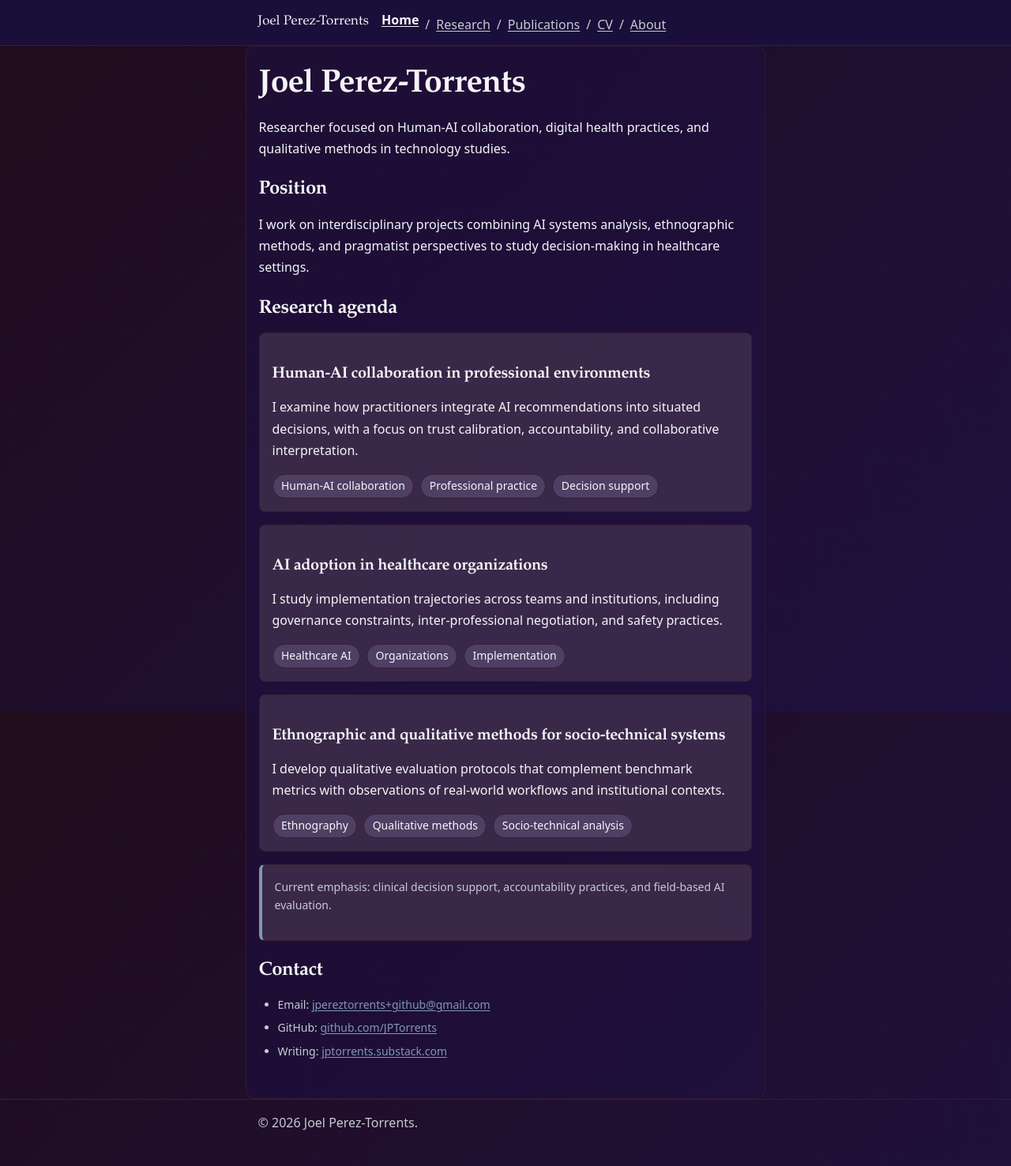
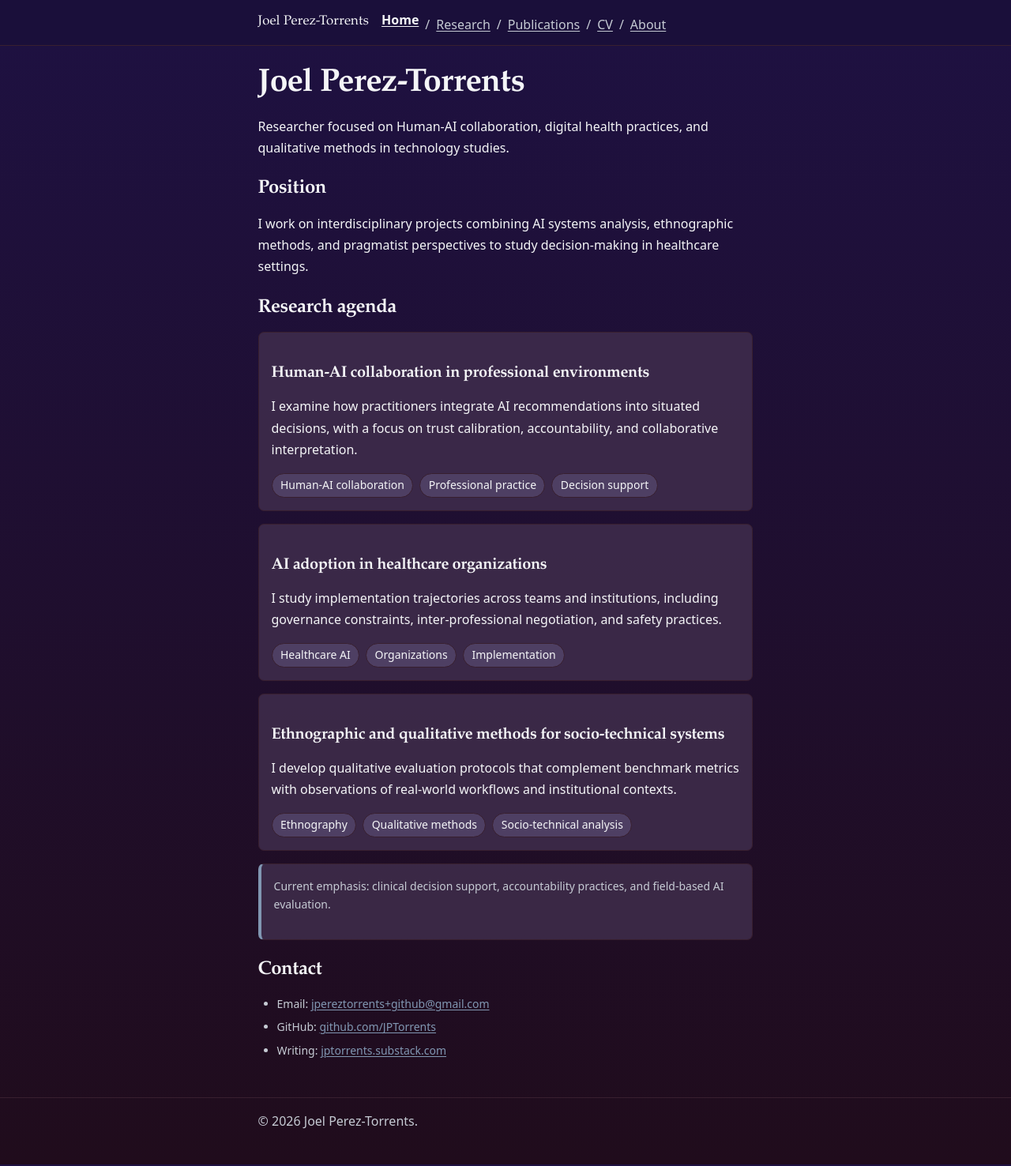
Before and after one commit to JPTorrents/jptorrents.github.io, a Jekyll site: the page built from _pages/index.md, in a window 1280 px wide. Shown: the whole page at 79% size. Built offline with Jekyll 4.4.1, drawn with Linux system fonts in a browser that asks for light colours.

Commit message:
Revert "Add epistemic SVG background patterns (lattice + topo flow)"

```diff
--- a/_sass/general/general.scss
+++ b/_sass/general/general.scss
@@ -4,7 +4,6 @@
   --fg-0: #F4F5F7;
   --fg-1: #C6CBD4;
   --accent: #8197B2;
-  --pattern: url("/assets/patterns/epistemic-lattice.svg"); /* Switch to topo-flow.svg to change background motif */
   --border: #381F2F;
   --surface: #422F4E;
   --surface-2: #54476D;
@@ -27,13 +26,7 @@
 
 body {
   margin: 0;
-  background-color: var(--bg-0);
-  background-image:
-    linear-gradient(135deg, rgba(32, 12, 28, 0.92), rgba(30, 17, 66, 0.92)),
-    var(--pattern);
-  background-size: cover, 240px 240px;
-  background-repeat: no-repeat, repeat;
-  background-attachment: fixed, fixed;
+  background: linear-gradient(180deg, var(--bg-1) 0%, var(--bg-0) 100%);
   color: var(--fg-0);
   font-family: ui-sans-serif, system-ui, -apple-system, Segoe UI, Roboto, Arial, sans-serif;
   font-size: var(--text-body);
@@ -48,9 +41,6 @@ body {
 
 main {
   padding-block: var(--space-3) var(--space-4);
-  background: rgba(30, 17, 66, 0.58);
-  border: 1px solid rgba(56, 31, 47, 0.7);
-  border-radius: 12px;
 }
 
 h1,
```
Also changed, not shown: assets/patterns/epistemic-lattice.svg (deleted), assets/patterns/topo-flow.svg (deleted).
